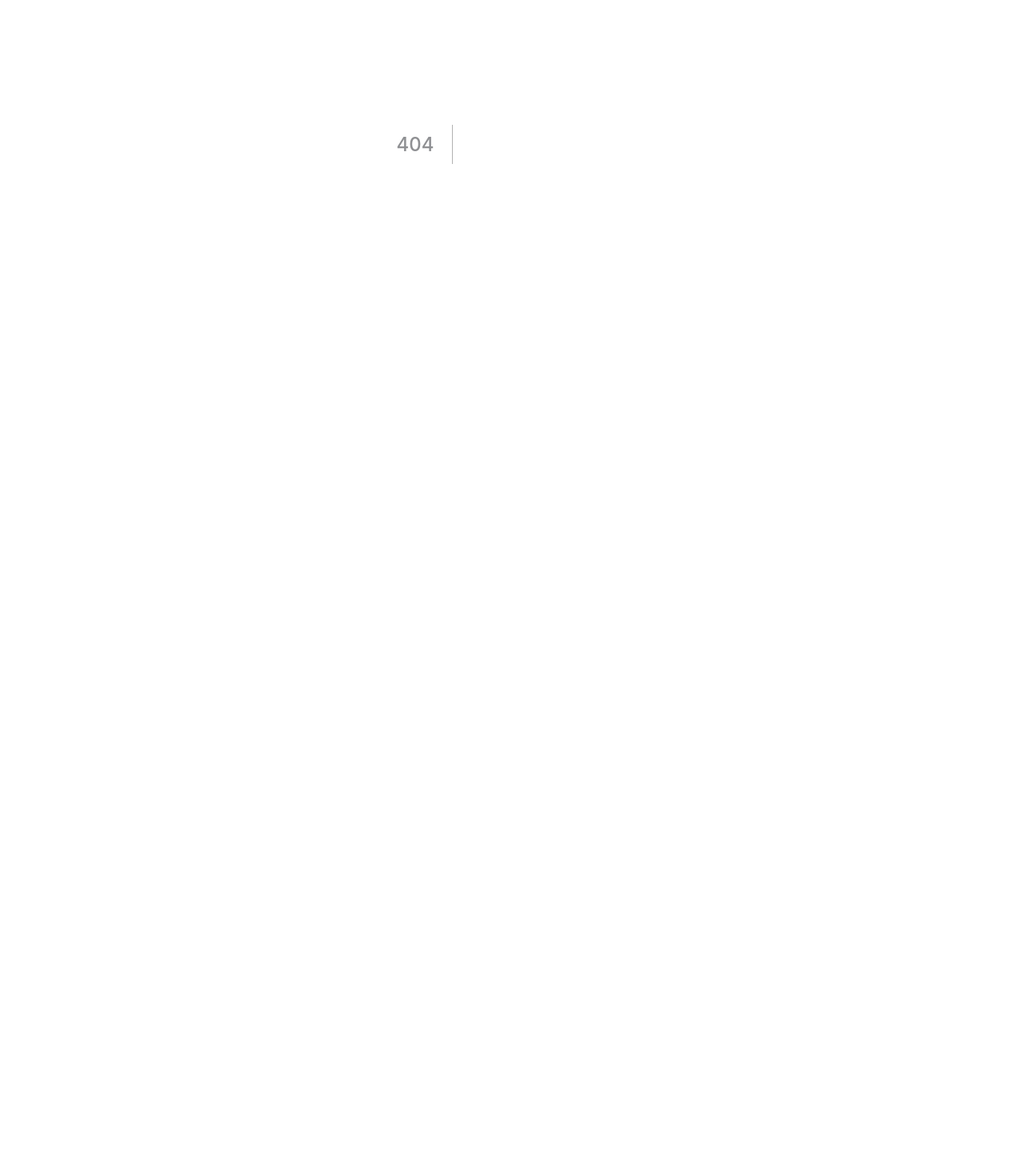
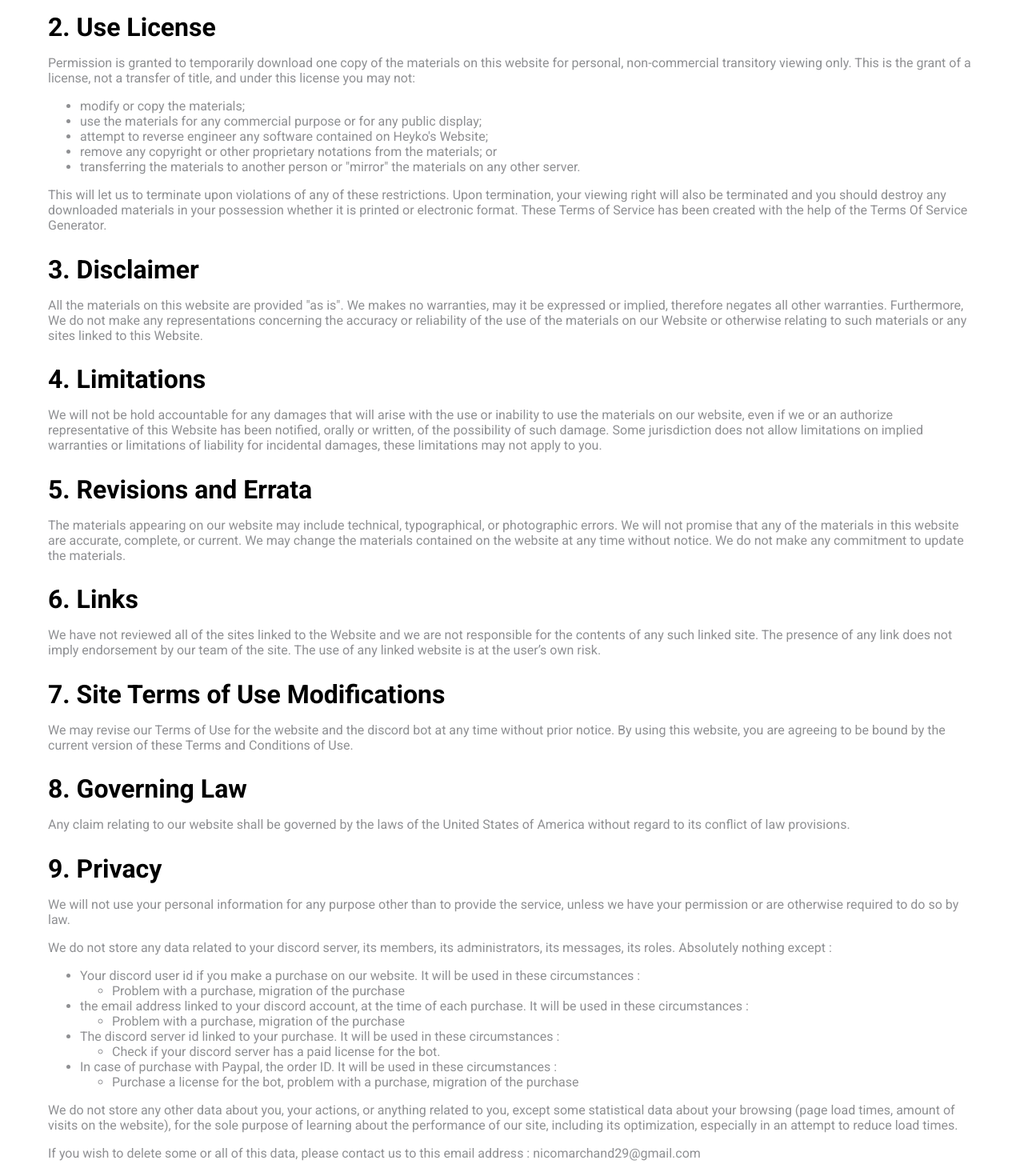
Before and after one commit to Marchand-Nicolas/discord-captcha-web, a Next.js app: page /tos in a window 1280 px wide. Before the commit this address had no page. Shown: the part 220-1690 px from the top of the page at 80% size. Before the commit the page ends 800 px from the top, so only its background shows below. Built offline with nearby package versions, Linux system fonts and the light colour scheme.

Commit message:
Adding service and website TOS

```diff
--- a/pages/index.js
+++ b/pages/index.js
@@ -99,7 +99,7 @@ export default function Home() {
             <h2>Support server &rarr;</h2>
             <p>Any questions? A problem? A suggestion? Contact us ❤️</p>
           </a>
-          <Link href="/docs">
+          <Link href="/tos">
             <div className={styles.card}>
               <h2>Privacy and TOS &rarr;</h2>
               <p>How we use and store your data, and those of your community</p>
--- /dev/null
+++ b/pages/tos.js
@@ -0,0 +1,81 @@
+import styles from '../styles/Tos.module.css'
+import Footer from '../components/Footer'
+import Header from '../components/Header'
+import Image from 'next/image'
+
+export default function Home() {
+    return (
+        <>
+        <Header />
+            <div className={styles.page}>
+                <section className={styles.section}>
+                    <h2>1. Terms</h2>
+                    <p>By accessing this Website, you are agreeing to be bound by these Website Terms and Conditions of Use and agree that you are responsible for the agreement with any applicable local laws. If you disagree with any of these terms, you are prohibited from accessing this site.</p>
+                </section>
+                <section className={styles.section}>
+                    <h2>2. Use License</h2>
+                    <p>Permission is granted to temporarily download one copy of the materials on this website for personal, non-commercial transitory viewing only. This is the grant of a license, not a transfer of title, and under this license you may not:</p>
+                    <ul>
+                        <li>modify or copy the materials;</li>
+                        <li>use the materials for any commercial purpose or for any public display;</li>
+                        <li>attempt to reverse engineer any software contained on Heyko's Website;</li>
+                        <li>remove any copyright or other proprietary notations from the materials; or</li>
+                        <li>transferring the materials to another person or "mirror" the materials on any other server.</li>
+                    </ul>
+
+                    <p>This will let us to terminate upon violations of any of these restrictions. Upon termination, your viewing right will also be terminated and you should destroy any downloaded materials in your possession whether it is printed or electronic format. These Terms of Service has been created with the help of the <a href="https://www.termsofservicegenerator.net">Terms Of Service Generator</a>.</p>
+                </section>
+                <section className={styles.section}>
+                    <h2>3. Disclaimer</h2>
+                    <p>All the materials on this website are provided "as is". We makes no warranties, may it be expressed or implied, therefore negates all other warranties. Furthermore, We do not make any representations concerning the accuracy or reliability of the use of the materials on our Website or otherwise relating to such materials or any sites linked to this Website.</p>
+                </section>
+                <section className={styles.section}>
+                    <h2>4. Limitations</h2>
+                    <p>We will not be hold accountable for any damages that will arise with the use or inability to use the materials on our website, even if we or an authorize representative of this Website has been notified, orally or written, of the possibility of such damage. Some jurisdiction does not allow limitations on implied warranties or limitations of liability for incidental damages, these limitations may not apply to you.</p>
+                </section>
+                <section className={styles.section}>
+                    <h2>5. Revisions and Errata</h2>
+                    <p>The materials appearing on our website may include technical, typographical, or photographic errors. We will not promise that any of the materials in this website are accurate, complete, or current. We may change the materials contained on the website at any time without notice. We do not make any commitment to update the materials.</p>
+                </section>
+                <section className={styles.section}>
+                    <h2>6. Links</h2>
+                    <p>We have not reviewed all of the sites linked to the Website and we are not responsible for the contents of any such linked site. The presence of any link does not imply endorsement by our team of the site. The use of any linked website is at the user’s own risk.</p>
+                </section>
+                <section className={styles.section}>
+                    <h2>7. Site Terms of Use Modifications</h2>
+                    <p>We may revise our Terms of Use for the website and the discord bot at any time without prior notice. By using this website, you are agreeing to be bound by the current version of these Terms and Conditions of Use.</p>
+                </section>
+                <section className={styles.section}>
+                    <h2>8. Governing Law</h2>
+                    <p>Any claim relating to our website shall be governed by the laws of the United States of America without regard to its conflict of law provisions.</p>
+                </section>
+                <section className={styles.section}>
+                    <h2>9. Privacy</h2>
+                    <p>We will not use your personal information for any purpose other than to provide the service, unless we have your permission or are otherwise required to do so by law.</p>
+                    <p>We do not store any data related to your discord server, its members, its administrators, its messages, its roles. Absolutely nothing except :</p>
+                    <ul>
+                        <li>Your discord user id if you make a purchase on our website. It will be used in these circumstances :</li>
+                        <ul>
+                            <li>Problem with a purchase, migration of the purchase</li>
+                        </ul>
+                        <li>the email address linked to your discord account, at the time of each purchase. It will be used in these circumstances :</li>
+                        <ul>
+                            <li>Problem with a purchase, migration of the purchase</li>
+                        </ul>
+                        <li>The discord server id linked to your purchase. It will be used in these circumstances :</li>
+                        <ul>
+                            <li>Check if your discord server has a paid license for the bot.</li>
+                        </ul>
+                        <li>In case of purchase with Paypal, the order ID. It will be used in these circumstances :</li>
+                        <ul>
+                            <li>Purchase a license for the bot, problem with a purchase, migration of the purchase</li>
+                        </ul>
+                    </ul>
+                    <p>We do not store any other data about you, your actions, or anything related to you, except some statistical data about your browsing (page load times, amount of visits on the website), for the sole purpose of learning about the performance of our site, including its optimization, especially in an attempt to reduce load times.</p>
+                    <p>If you wish to delete some or all of this data, please contact us to this email address : nicomarchand29@gmail.com</p>
+                </section>
+            </div>
+        <Footer />
+        </>
+    )
+}
--- /dev/null
+++ b/styles/Tos.module.css
@@ -0,0 +1,16 @@
+.section h2 {
+    font-size: 2rem;
+    font-weight: bold;
+    margin-bottom: 1rem;
+    color: black;
+}
+
+.page {
+    padding: 90px 60px 40px;
+}
+
+@media screen and (max-width: 500px) {
+    .page {
+        padding: 90px 0 40px;
+    }
+}
```
